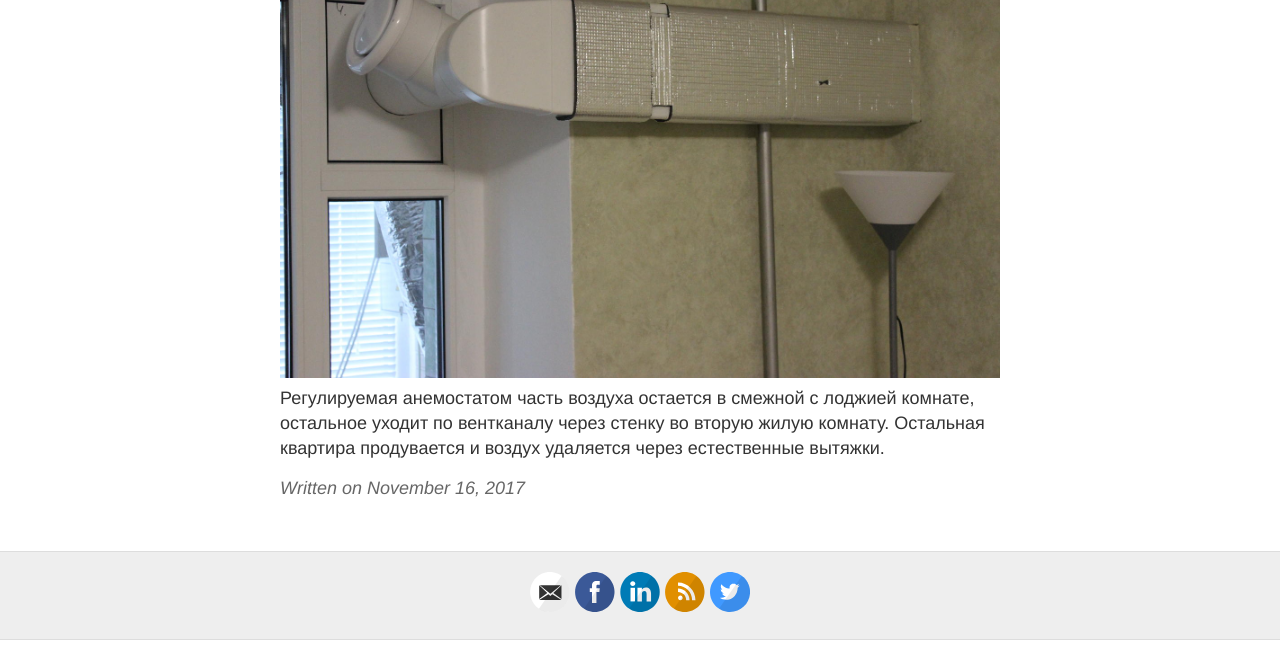
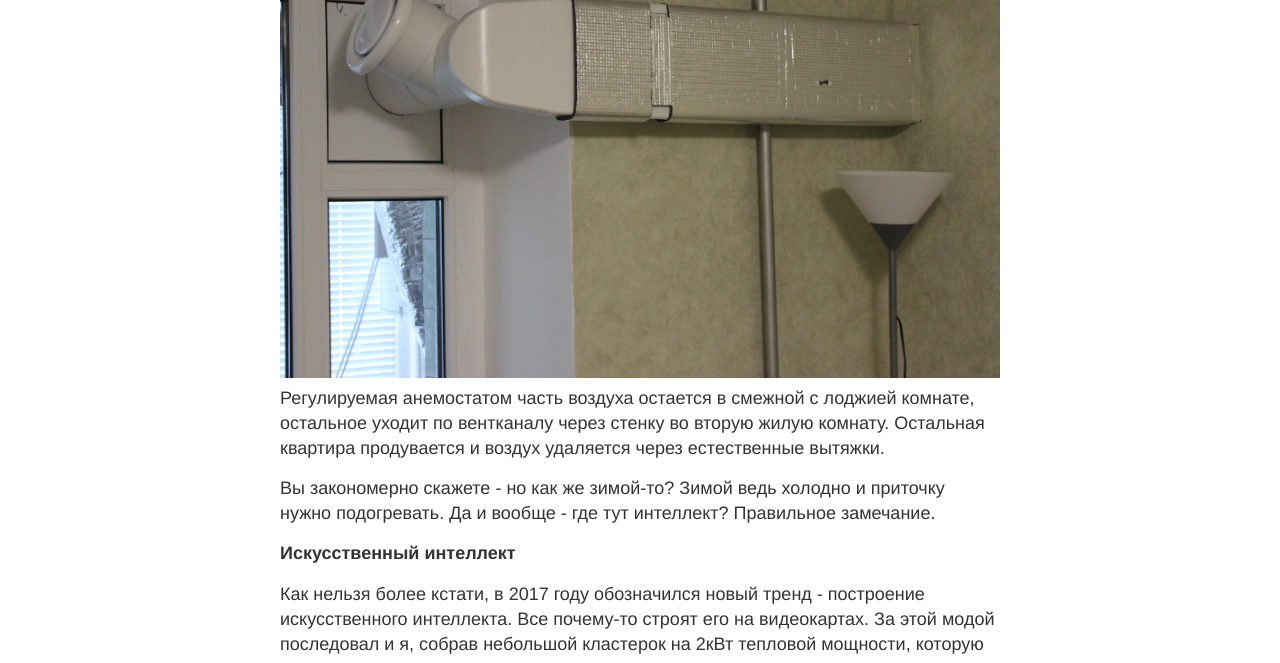
Before and after one commit to decrafts/r, a Jekyll site: the page built from _posts/2017/11/2017-11-16-climate-control-system-for-the-apartment.md, in a window 1280 px wide and 1400 px high, scrolled down 8314 px. Shown: the top 663 px of the window. Built offline with Jekyll 4.4.1, drawn with Linux system fonts in a browser that asks for light colours; comment, search, counter and statistics services are not loaded; before the commit the page ends 8954 px from its top, so only the background shows below that; some of the changed text lies outside the part shown.

Commit message:
Update 2017-11-16-climate-control-system-for-the-apartment.md

```diff
--- a/_posts/2017/11/2017-11-16-climate-control-system-for-the-apartment.md
+++ b/_posts/2017/11/2017-11-16-climate-control-system-for-the-apartment.md
@@ -127,7 +127,6 @@ ESP8266 был выбран из-за доступности, простоты
 Регулируемая анемостатом часть воздуха остается в смежной с лоджией комнате, остальное уходит по вентканалу
 через стенку во вторую жилую комнату. Остальная квартира продувается и воздух удаляется через естественные вытяжки.
 
-<div style="display: none;">
 Вы закономерно скажете - но как же зимой-то? Зимой ведь холодно и приточку нужно подогревать.
 Да и вообще - где тут интеллект? Правильное замечание.
 
@@ -139,10 +138,9 @@ ESP8266 был выбран из-за доступности, простоты
 
 ![Искусственный интеллект](/images/2017/11/ai.jpg)
 
-Летом с этми сиянием чистого разума успешно борется кондиционер Toshiba RAS-13N3KV,
+Летом с этм тепловым сиянием чистого разума успешно борется кондиционер Toshiba RAS-13N3KV,
 который вы могли заметить на стене над электрощитом. А зимой...
 Зимой в приточной системе создается разрыв и через него вся лоджия превращается в герметичную камеру приточной вентиляции.
 Через вычислительный кластер в нее подается до 500 м<sup>3</sup> в час холодного фильтрованного воздуха.
 С потолка отбирается до 160 м<sup>3</sup> в час подогретого до комфортной температуры воздуха на нужды
 естественных интелектов, обитающих в смежных помещениях. Лишний теплый воздух выдувается на улицу через обратный клапан или форточку.
-</div>
```
